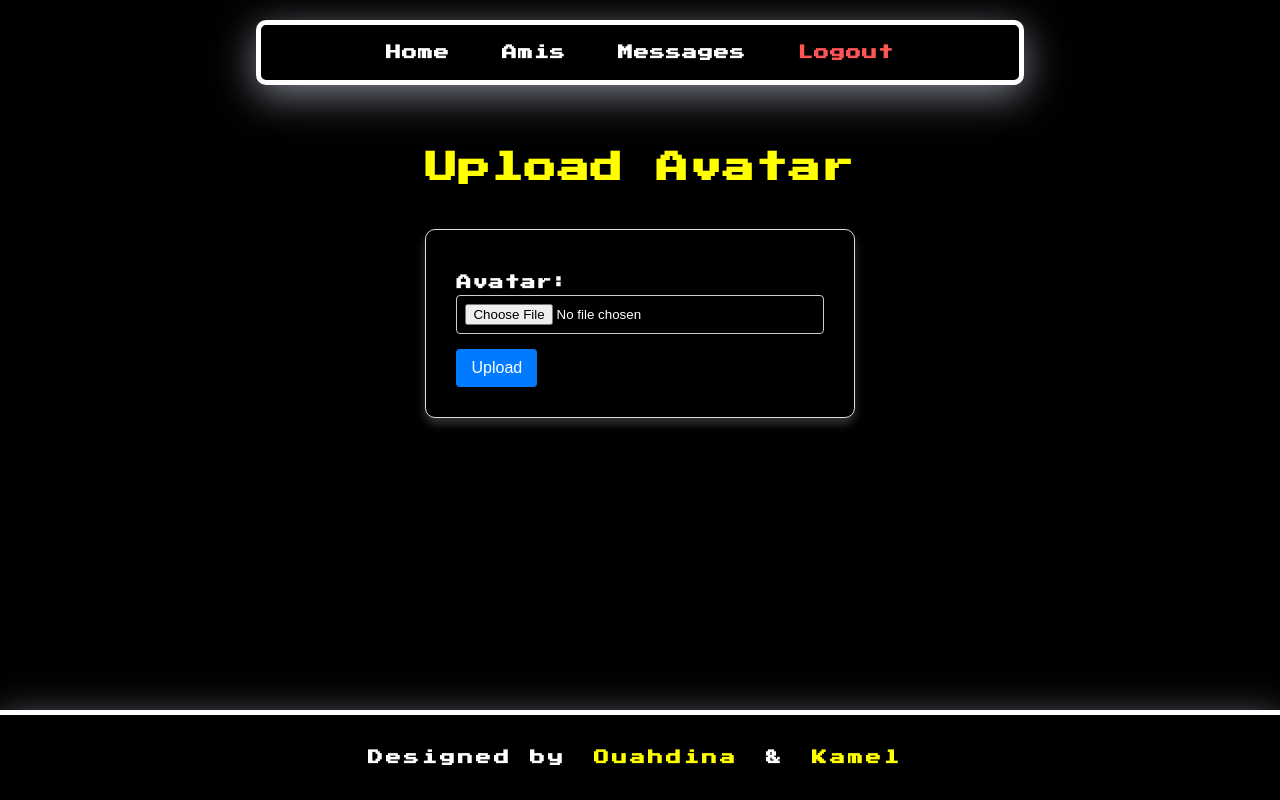
After one commit to CamilleBouziri/ft_transcendance, a Django app: page /auth/upload-avatar/ in a window 1280 px wide. The commit adds this page. Run offline with Django 5.2, Linux system fonts and the light colour scheme; the visitor is signed in with stand-in values (Sample User, id 1).

Commit message:
uplaoad_avatar

```diff
--- a/backend/auth_app/form.py
+++ b/backend/auth_app/form.py
@@ -39,3 +39,8 @@ class CustomUserCreationForm(UserCreationForm):
         if Utilisateurs.objects.filter(email=email).exists():
             raise forms.ValidationError("Cette adresse email existe déjà")
         return email
+
+class AvatarUploadForm(forms.ModelForm):
+    class Meta:
+        model = Utilisateurs
+        fields = ['avatar']
--- a/backend/auth_app/models.py
+++ b/backend/auth_app/models.py
@@ -26,6 +26,7 @@ class Utilisateurs(AbstractBaseUser):
     is_active = models.BooleanField(default=True)
     is_staff = models.BooleanField(default=False)
     is_superuser = models.BooleanField(default=False)
+    avatar = models.ImageField(upload_to='avatars/', blank=True, null=True)
     # Champs pour les victoires et défaites
     wins = models.PositiveIntegerField(default=0)  # Victoires
     losses = models.PositiveIntegerField(default=0)  # Défaites
--- a/backend/auth_app/urls.py
+++ b/backend/auth_app/urls.py
@@ -6,4 +6,5 @@ from django.contrib.auth import views as auth_views
 urlpatterns = [
     path('logout/', auth_views.LogoutView.as_view(), name='logout'),
     path('connexion/', views.connexion, name='connexion'),
+    path('upload-avatar/', views.upload_avatar, name='upload_avatar'),
 ]
--- a/backend/auth_app/views.py
+++ b/backend/auth_app/views.py
@@ -6,6 +6,7 @@ from django.contrib.auth import authenticate, login
 from django.contrib.auth  import login, authenticate, logout
 from django.contrib.auth.forms import UserCreationForm
 from django.contrib.auth.decorators import login_required
+from .form import AvatarUploadForm
 
 
 def inscription(request):
@@ -45,3 +46,14 @@ def connexion(request):
 @login_required(login_url='/connexion/', redirect_field_name='suivant')
 def accueil(request):
        return render(request, 'accueil.html')
+
+@login_required
+def upload_avatar(request):
+    if request.method == 'POST':
+        form = AvatarUploadForm(request.POST, request.FILES, instance=request.user)
+        if form.is_valid():
+            form.save()
+            return redirect('dashboard')  # Redirige vers le tableau de bord
+    else:
+        form = AvatarUploadForm(instance=request.user)
+    return render(request, 'upload_avatar.html', {'form': form})
--- a/backend/project/settings.py
+++ b/backend/project/settings.py
@@ -163,6 +163,10 @@ LOGIN_REDIRECT_URL = 'home'
 LOGOUT_URL = 'logout'
 LOGOUT_REDIRECT_URL = 'login'
 
+
+MEDIA_URL = '/media/'
+MEDIA_ROOT = os.path.join(BASE_DIR, 'media')
+
 # Internationalization
 # https://docs.djangoproject.com/en/5.1/topics/i18n/
 
--- a/backend/project/urls.py
+++ b/backend/project/urls.py
@@ -6,6 +6,8 @@ from game import views as game_views
 from tournois import views as tournois_views
 from django.conf.urls.i18n import set_language
 from django.views.generic import RedirectView  # Importe RedirectView
+from django.conf import settings
+from django.conf.urls.static import static
 
 urlpatterns = [
 
@@ -41,4 +43,4 @@ urlpatterns = [
     path('chat/', include('chat.urls', namespace='chat')),
 
 
-]
+] + static(settings.MEDIA_URL, document_root=settings.MEDIA_ROOT)
--- a/backend/requirements.txt
+++ b/backend/requirements.txt
@@ -7,3 +7,4 @@ requests
 social-auth-app-django
 typing_extensions==4.12.2
 django-sslserver
+Pillow
--- /dev/null
+++ b/backend/static/css/upload_avatar.css
@@ -0,0 +1,71 @@
+body
+{
+  margin: 0;
+  font-family: "Press Start 2P", Arial, sans-serif;
+  background-color: #000;
+  color: #fff;
+  display: flex;
+  flex-direction: column;
+  align-items: center;
+}
+
+h2
+{
+  color: yellow;
+  margin-bottom: 10px;
+  font-size: 2rem;
+  text-align: center;
+}
+
+/* .form-container {
+    max-width: 400px;
+    margin: 0 auto;
+    padding: 20px;
+    background-color: #000;
+    border: 1px solid #ddd;
+    border-radius: 8px;
+    box-shadow: 0 4px 6px rgba(0, 0, 0, 0.1);
+} */
+
+.form-container {
+    max-width: 600px; /* Augmentez la largeur maximale */
+    margin: 20px auto; /* Ajoutez un espace autour du conteneur */
+    padding: 30px; /* Augmentez l'espace intérieur */
+    background-color: #000; /* Couleur de fond */
+    border: 1px solid #ddd; /* Bordure */
+    border-radius: 10px; /* Bordures arrondies */
+    box-shadow: 0 6px 10px rgba(255, 255, 255, 0.2); /* Ombre plus visible */
+}
+
+.form-group {
+    margin-bottom: 15px;
+}
+
+label {
+    display: block;
+    font-weight: bold;
+    margin-bottom: 5px;
+}
+
+input[type="file"] {
+    display: block;
+    width: 100%;
+    padding: 8px;
+    border: 1px solid #ccc;
+    border-radius: 4px;
+    margin-bottom: 10px;
+}
+
+button.btn-primary {
+    background-color: #007bff;
+    color: white;
+    border: none;
+    padding: 10px 15px;
+    border-radius: 4px;
+    cursor: pointer;
+    font-size: 16px;
+}
+
+button.btn-primary:hover {
+    background-color: #0056b3;
+}
--- a/backend/templates/game/dashboard.html
+++ b/backend/templates/game/dashboard.html
@@ -35,11 +35,14 @@
 
   <section id="profile" class="header-section container">
       <div class="avatar">
-        {% if user.photo_url %}
+        {% if user.avatar %}
+          <img src="{{ user.avatar.url }}" alt="Avatar" style="width: 100px; height: 100px;">
+        {% elif user.photo_url %}
           <img src="{{ user.photo_url }}" alt="Profile Picture">
         {% else %}
           <img src="{% static 'img/joueurs.png' %}" style="width: 100px; height: 100px;">
         {% endif %}
+        <a href="{% url 'upload_avatar' %}" class="btn btn-secondary">{% trans "Change Avatar" %}</a>
       </div>
       <div class="player-info">
         <h2>{{ user.nom }}</h2>
--- /dev/null
+++ b/backend/templates/upload_avatar.html
@@ -0,0 +1,20 @@
+{% extends 'base.html' %}
+{% load static %}
+{% load i18n %}
+
+{% block content %}
+<body>
+    <head>
+        <link rel="stylesheet" type="text/css" href="{% static 'css/upload_avatar.css' %}">
+    </head>
+    <h2>{% trans "Upload Avatar" %}</h2>
+    <br>
+    <form method="post" enctype="multipart/form-data" class="form-container">
+        {% csrf_token %}
+        <div class="form-group">
+            {{ form.as_p }}
+        </div>
+        <button type="submit" class="btn btn-primary">{% trans "Upload" %}</button>
+    </form>
+</body>
+{% endblock %}
```
Also changed, not shown: backend/templates/game/index.html (+8 -1 lines), backend/auth_app/migrations/0003_utilisateurs_avatar.py (added), 2 other files.
